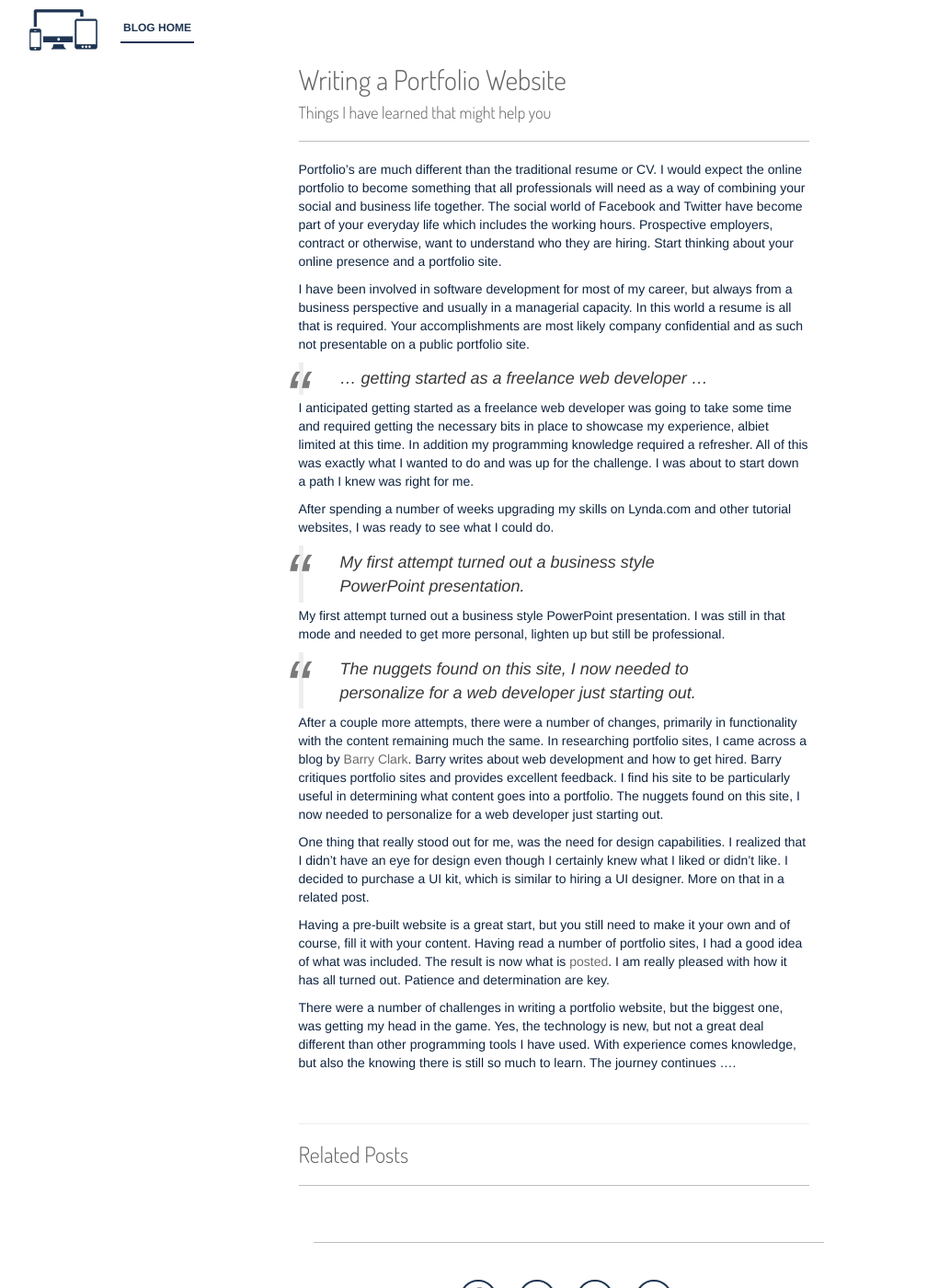
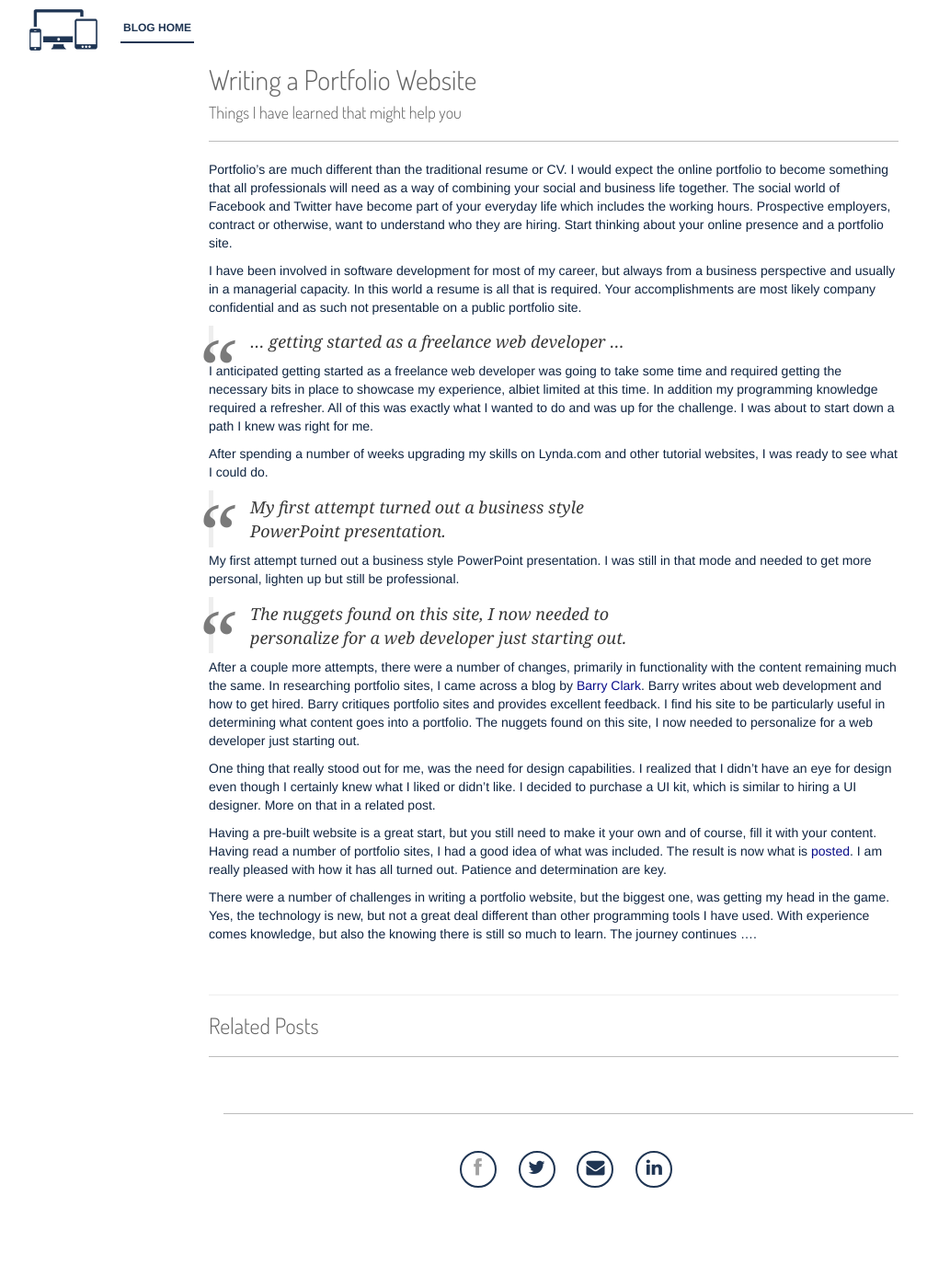
Before and after one commit to MrHobbie/mrhobbie.github.io, a Jekyll site: the page built from _posts/2014-11-28-writing-a-portfolio-site.md, in a window 1280 px wide and 1400 px high. Shown: the whole window at 92% size, without its empty margins (38-1046 px from the left). Built offline with Jekyll 4.4.1, drawn with Linux system fonts in a browser that asks for light colours; comment, search, counter and statistics services are not loaded.

```diff
--- a/_includes/footer.html
+++ b/_includes/footer.html
@@ -1,7 +1,7 @@
 <nav  id="footer" class="navbar" role="navigation">
   <div class="container">
     <div class="row">
-      <div class="col-md-6 col-md-offset-3">
+      <div class="col-md-8 col-md-offset-2">
           {% include footer-icons.html %}
       </div>
     </div>
--- a/_includes/head.html
+++ b/_includes/head.html
@@ -21,6 +21,7 @@
 
   <script src="/assets/js/jquery-2.1.1.js"></script>
   <script src="/assets/js/bootstrap.js"></script>
+  <script src="/assets/js/custom.js"></script>
 
   {% include google_analytics.html %}
 
--- a/_layouts/default.html
+++ b/_layouts/default.html
@@ -31,7 +31,7 @@
 
   <div class="container">
     <div class="row">
-      <div class="col-md-6 col-md-offset-3">
+      <div class="col-md-8 col-md-offset-2">
         <article class="post">
           {{ content }}
         </article>
--- a/_layouts/home.html
+++ b/_layouts/home.html
@@ -44,7 +44,7 @@
   <div class="container">
 
     <div class="page-header">
-      <h1>DEVELOPER NOTES - BLOG</h1>
+      <h1>DEVELOPER NOTES</h1>
       <h2>John C. Hobson</h2>
     </div>
 
--- a/assets/css/custom.css
+++ b/assets/css/custom.css
@@ -11,7 +11,7 @@ h1, h2, h3, h4, h5, h6 {
   margin-top: 0;
 }
 a {
-  color: #6c6c6e;
+  color: #090d8a;
   text-decoration: none;
 }
 a:hover,
@@ -205,30 +205,31 @@ hr {
 }
 .related-posts h4 {
   margin-top: 0;
+  font-weight: 400;
 }
 .related-posts li small {
   font-size: 75%;
   color: #999;
 }
 .related-posts li a:hover {
-  color: #1f3553;
+  color: #090d8a;
   text-decoration: none;
 }
 .related-posts li a:hover small {
-  color: inherit;
+  color: #090d8a;
 }
 /* Block quotes */
 blockquote:before {
   display: block;
   content: "\201C";
-  font-size: 80px;
+  font-size: 90px;
   position: absolute;
   left: -20px;
   top: -20px;
   color: #7a7a7a;
 }
 blockquote {
-  /*font-family: Georgia, serif;*/
+  font-family: Georgia, serif;
   font-size: 18px;
   font-style: italic;
   max-width: 500px;
--- /dev/null
+++ b/assets/js/custom.js
@@ -0,0 +1,6 @@
+/* Using Markdown, I need to ensure my
+images are responsive */
+
+jQuery( function($){
+  $( 'img' ).addClass('img-responsive');
+});
--- a/index.html
+++ b/index.html
@@ -4,7 +4,7 @@ layout: home
 ---
 
 <div class="row">
-  <div class="col-md-6 col-md-offset-3">
+  <div class="col-md-8 col-md-offset-2">
 
     {% for post in site.posts %}
 
```
Also changed, not shown: drafts/2014-11-28-google-sheets-json-data.md (deleted, +0 -9 lines), drafts/2014-12-2-google-sheets-json-data.md (added, +28 -0 lines), assets/images/2014-12-2/googleSheets.png (added), 13 other files.
